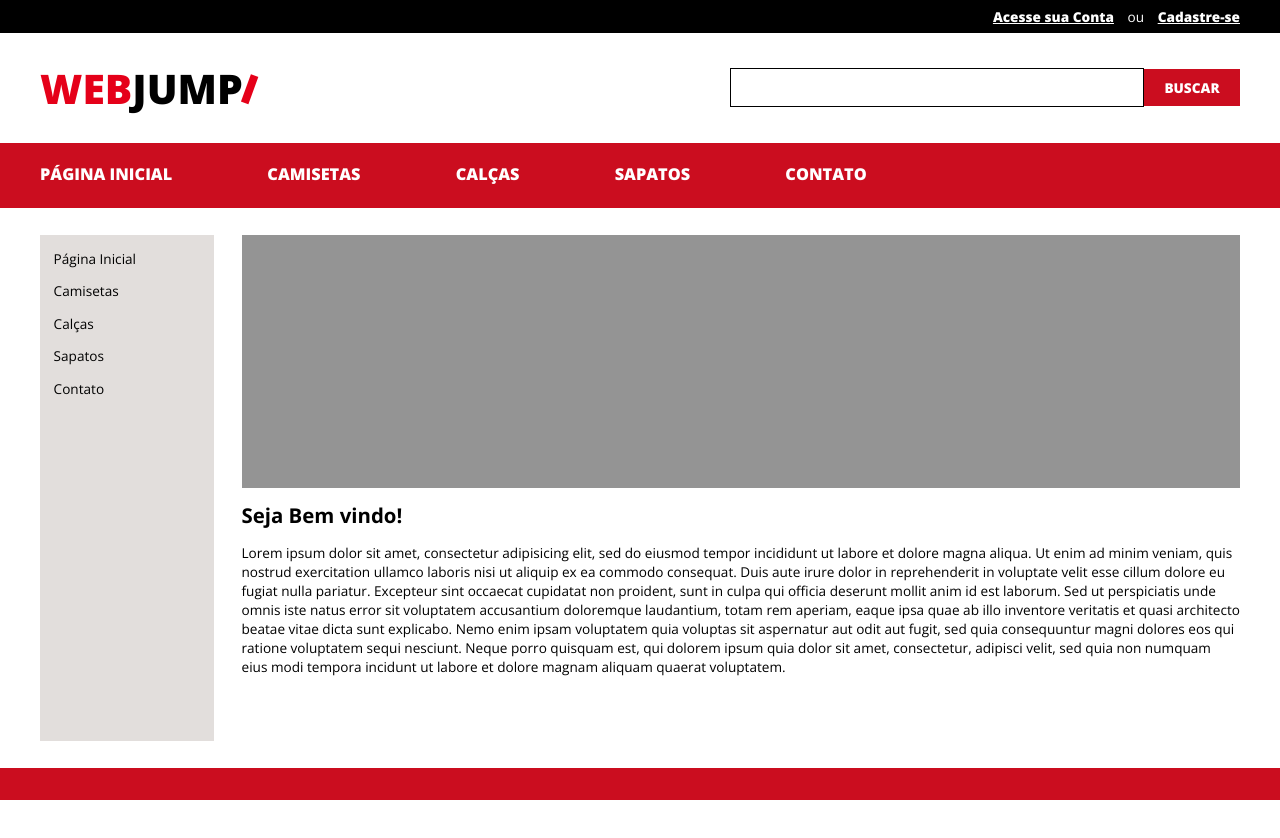
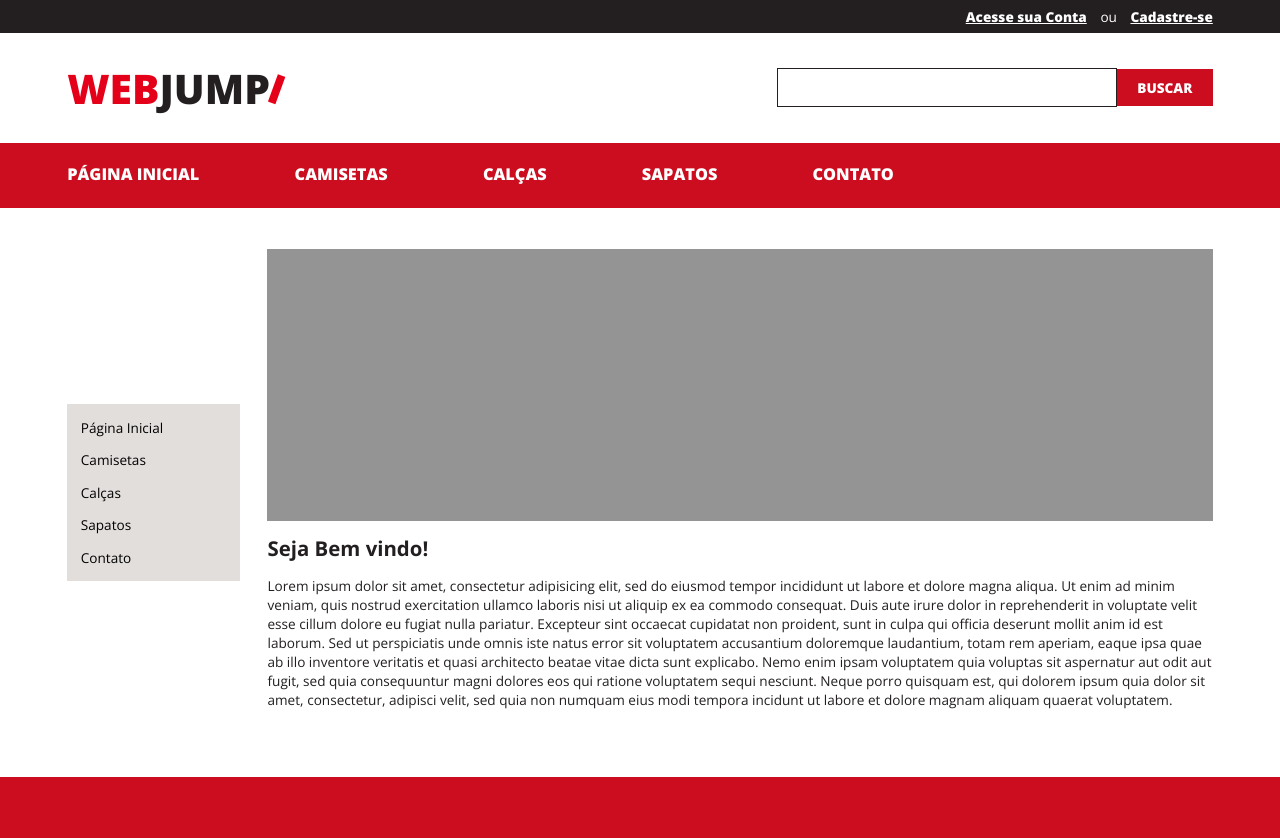
Before and after one commit to luizfelipebraga/react-webjump, a React (Create React App) app: page / in a window 1280 px wide. Shown: the top 838 px of the page. Before the commit the page ends 800 px from the top, so only its background shows below. Built offline with nearby package versions, Linux system fonts and the light colour scheme.

Commit message:
fix overflow but need to fix sidebar

```diff
--- a/src/components/Footer/styles.ts
+++ b/src/components/Footer/styles.ts
@@ -3,5 +3,6 @@ import styled from 'styled-components';
 export const Container = styled.footer`
   width: 100%;
   height: 180px;
-  background: #CB0D1F
+  background: #CB0D1F;
+  padding: 2rem 0;
 `;
--- a/src/components/Layout/styles.ts
+++ b/src/components/Layout/styles.ts
@@ -4,10 +4,10 @@ import styled from 'styled-components';
 export const Container = styled.div`
   width: 100%;
   min-height: 100vh;
+  position: absolute;
 `;
 
 export const Content = styled.main`
-  height: 70vh;
   max-width: 1200px;
   margin: 0 auto;
 
--- a/src/components/Navbar/styles.ts
+++ b/src/components/Navbar/styles.ts
@@ -18,7 +18,7 @@ export const BoxAuth = styled.div`
   gap: 1rem;
   max-width: 1200px;
   margin: 0 auto;
-  padding: 0.5rem 0;
+  padding: 0.5rem 2rem;
 
   a,
   span {
@@ -37,12 +37,13 @@ export const Box = styled.div`
   justify-content: space-between;
   max-width: 1200px;
   margin: 0 auto;
-  padding: 2rem 0;
+  padding: 2rem 2rem;
 `;
 
 export const Logo = styled.div`
   span {
     font-size: 3rem;
+    white-space: nowrap;
     text-transform: uppercase;
     font-weight: var(--textSuperBold);
     &:first-child {
@@ -59,5 +60,9 @@ export const Logo = styled.div`
       transform: rotate(20deg);
       -moz-transform: rotate(20deg);
     }
+
+    @media (max-width: 1024px) {
+      font-size: 2.5rem;
+    }
   }
 `;
--- a/src/components/Search/styles.ts
+++ b/src/components/Search/styles.ts
@@ -6,9 +6,13 @@ export const BoxInputSearch = styled.div`
 
 export const InputStyled = styled.input`
   color: var(--black);
-  width: 414px;
+  width: 25rem;
   border: 1px solid var(--black);
   padding: .7rem;
+
+  @media (max-width: 768px) {
+    width: 10rem;
+  }
 `;
 
 export const Button = styled.button`
--- a/src/components/SubNav/styles.ts
+++ b/src/components/SubNav/styles.ts
@@ -12,10 +12,15 @@ export const Nav = styled.nav`
   gap: 7rem;
   align-items: center;
 
-  padding: 1.5rem 0;
+  padding: 1.5rem 2rem;
+
+  @media (max-width: 1024px) {
+    gap: 5rem;
+  }
 
   a {
     font-size: 1.2rem;
+    white-space: nowrap;
     color: var(--textWhite);
     font-weight: var(--textSuperBold);
     text-transform: uppercase;
--- a/src/pages/Home/styles.ts
+++ b/src/pages/Home/styles.ts
@@ -8,6 +8,8 @@ export const Container = styled.section`
   align-items: center;
   flex-direction: row;
   gap: 2rem;
+
+  padding: 0 2rem;
 `;
 
 export const Aside = styled.aside`
@@ -30,12 +32,14 @@ export const Aside = styled.aside`
 export const Main = styled.main`
   width: 100%;
   height: 100%;
+
+  padding: 1rem 0;
 `;
 
 export const Banner = styled.div`
   background-color: var(--textGray);
   width: 100%;
-  height: 50%;
+  height: 20rem;
 `;
 
 export const Content = styled.div`
@@ -49,6 +53,7 @@ export const Content = styled.div`
 
   p {
     color: var(--black);
+    padding-bottom: 2rem;
   }
 
 `;
--- a/src/styles/global.ts
+++ b/src/styles/global.ts
@@ -14,7 +14,7 @@ export const GlobalStyle = createGlobalStyle`
 	    scroll-behavior: smooth;
     }
     :root {
-      --black: #000;
+      --black: #231F20;
       --textWhite: #ffffff;
       --textBold: 700;
       --textSuperBold: 800;
@@ -25,7 +25,7 @@ export const GlobalStyle = createGlobalStyle`
     }
 
     html, body, #root {
-        height: 100vh;
+        min-height: 100vh;
         width : 100%;
         overflow-x: hidden;
         scroll-behavior: smooth;
@@ -76,18 +76,18 @@ export const GlobalStyle = createGlobalStyle`
     }
     @media (max-width: 1024px) {
         html {
-            font-size: 80%;
+            /* font-size: 80%; */
         }
     }
     @media (max-width: 768px) {
         html {
-            font-size: 75%;
+            /* font-size: 75%; */
         }
     }
 
     @media (max-width: 320px) {
         html {
-            font-size: 65%;
+            /* font-size: 65%; */
         }
     }
 `
```
